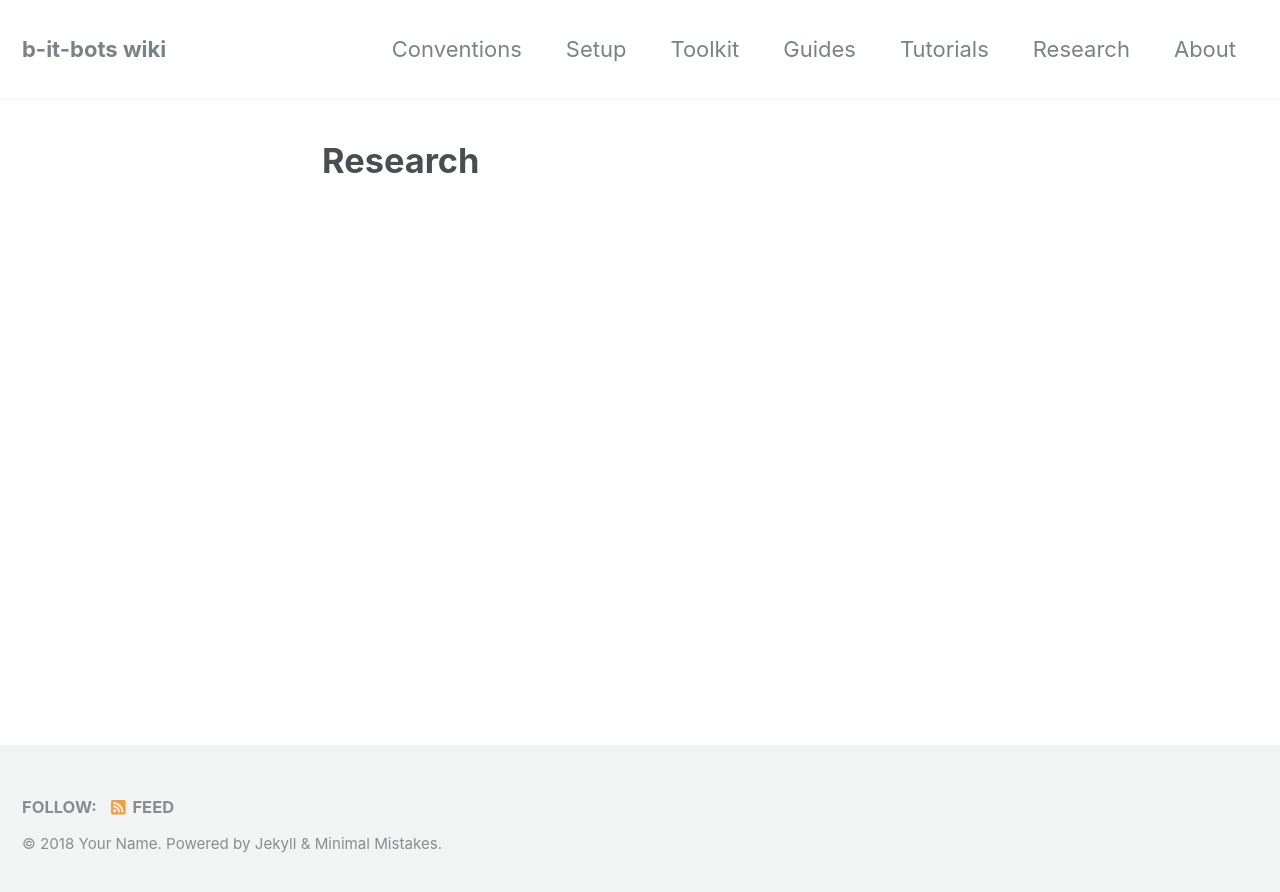
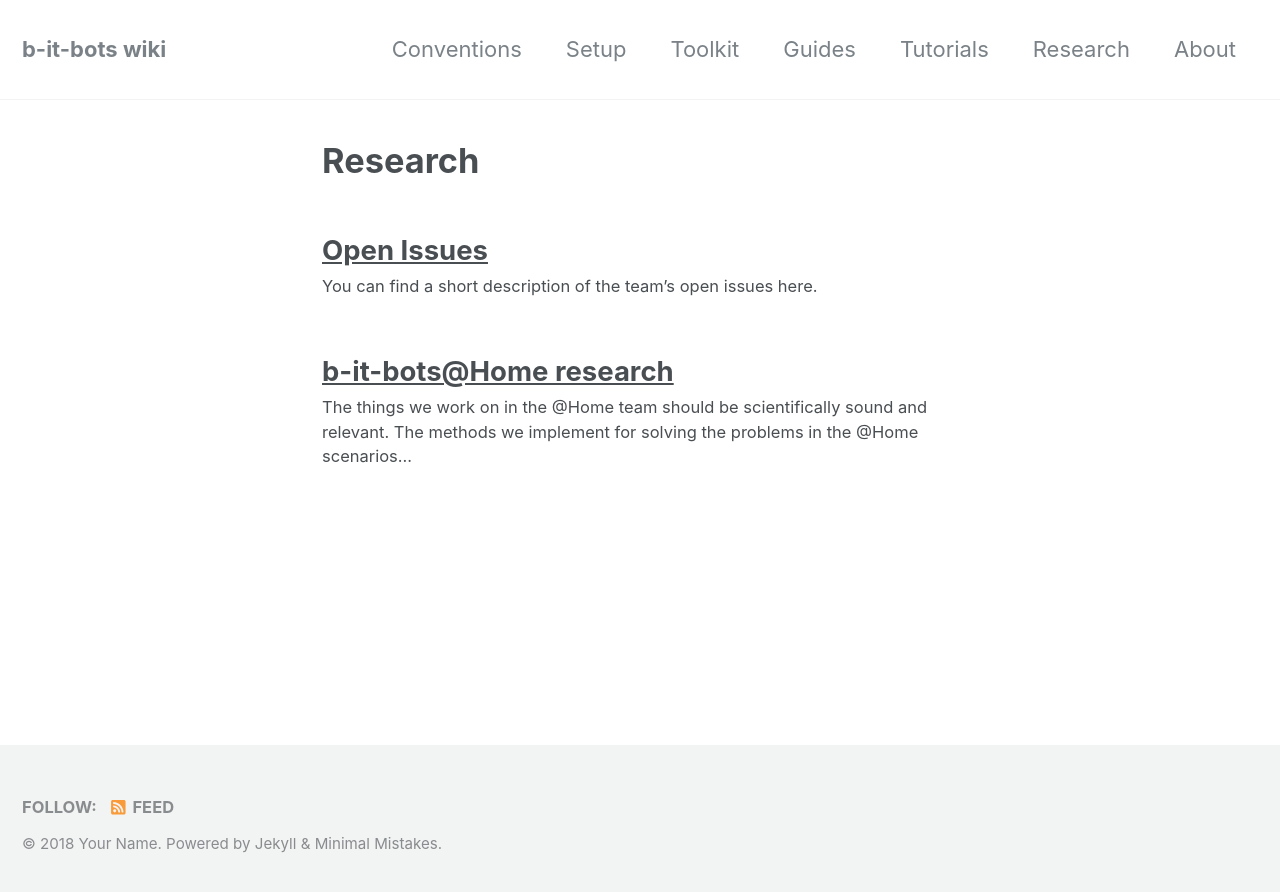
Before and after one commit to b-it-bots/wiki, a Jekyll site: the page built from _pages/research.html, in a window 1280 px wide. Shown: the top 892 px of the page. Built offline with Jekyll 4.4.1, drawn with Linux system fonts in a browser that asks for light colours; nearby versions of some CDN libraries.

Commit message:
Move research to a new collection

```diff
--- /dev/null
+++ b/_research/open-issues.md
@@ -0,0 +1,5 @@
+---
+title: "Open Issues"
+---
+
+You can find a short description of the team's open issues [here]().
--- a/research/research.md
+++ b/_research/research.md
@@ -1,4 +1,6 @@
-# Research@Home
+---
+title: "b-it-bots@Home research"
+---
 
 The things we work on in the @Home team should be scientifically sound and relevant. The methods we implement for solving the problems in the @Home scenarios need to reflect the current cutting edge of the respective fields; in other words, our work should not consist of simple hacks that may work in some cases, but may not work in general.
 
```
Also changed, not shown: research/open-projects.md (deleted).
